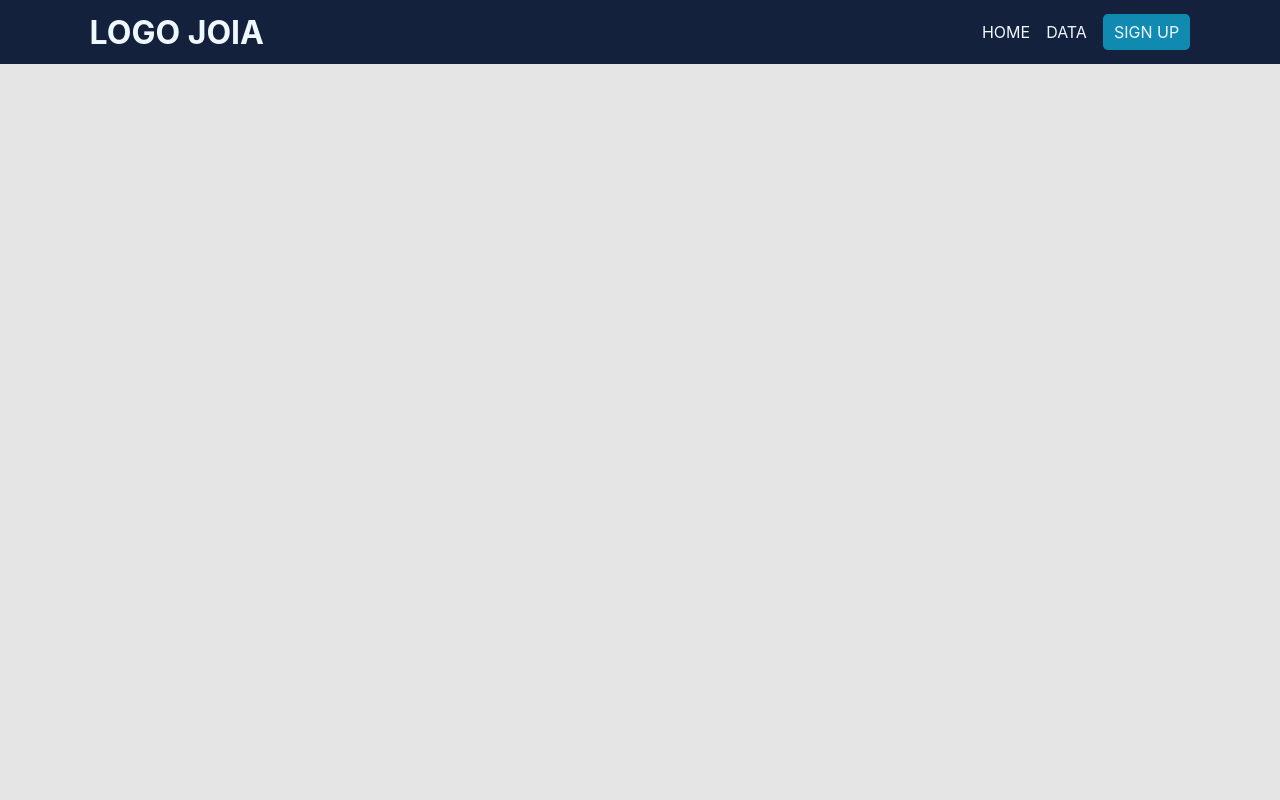
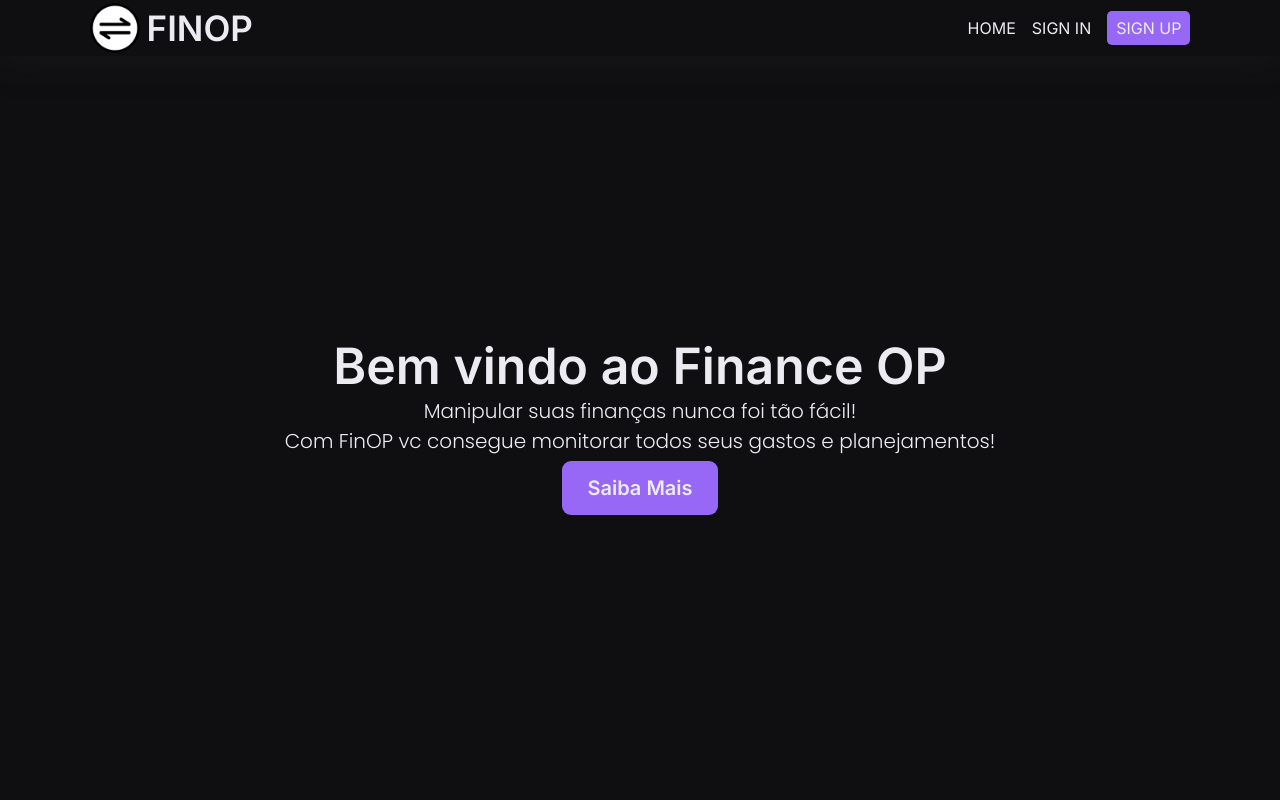
Before and after one commit to vct-h-dias/FinanceOP, a PHP site: page / in a window 1280 px wide. Run offline with PHP 8.4, Linux system fonts and the light colour scheme.

Commit message:
home updated

```diff
--- a/index.html
+++ b/index.html
@@ -6,20 +6,43 @@
     <link rel="stylesheet" href="styles/styles.css">
     <link rel="preconnect" href="https://fonts.googleapis.com">
     <link rel="preconnect" href="https://fonts.gstatic.com" crossorigin>
+    <link rel="shortcut icon" href="assets/logo_black.png" type="image/x-icon">
     <link href="https://fonts.googleapis.com/css2?family=Inter:wght@100;200;300;400;500;600&family=Poppins:wght@100;200;300;400;500&family=Source+Sans+Pro:wght@200;300;400;600&display=swap" rel="stylesheet">
     <meta name="viewport" content="width=device-width, initial-scale=1.0">
-    <title>Document</title>
+    <title>Finop</title>
 </head>
 <body>
     <div class="father">
         <header>
-            <h1> <a href="/">LOGO JOIA</a></h1>
+            <a href="/" class="a_logo">
+                <div class="div_logo">
+                    <div class="logo">
+
+                    </div>
+                    <div class="logo_text">
+                        <h1>FINOP</h1>
+                    </div>
+                </div>
+            </a>
             <ul>
-                <li><a href="/">HOME</a></li>
-                <li><a href="/data">DATA</a></li>
-                <li><a class="signup" href="/signup">SIGN UP</a></li>
+                <a class="hover-underline-animation" href="/"><li>HOME</li></a>
+                <a class="hover-underline-animation" href="/data"><li>SIGN IN</li></a>
+                <a class="signup" href="/signup"><li>SIGN UP</li></a>
             </ul>
         </header>
+
+        <div class="container_home">
+            <img class="home_img1" src="assets/vector_card1.png" width="500px" height="500px" alt="vetor de cartão de crédito 1">
+            <div class="home_text">
+                <h1>Bem vindo ao Finance OP</h1>
+                <h6>Manipular suas finanças nunca foi tão fácil!</h6>
+                <h6>Com FinOP vc consegue monitorar todos seus gastos e planejamentos!</h6>
+            </div>
+            <div class="home_button">
+                <a class="home_button_link" href="/">Saiba Mais</a>
+            </div>
+            <img class="home_img2" src="assets/vctor_card2.png" width="500px" height="500px" alt="vetor de cartão de crédito 2">
+        </div>
     </div>
 
     <script src="scripts/scripts.js"></script>
--- a/styles/basics.css
+++ b/styles/basics.css
@@ -8,19 +8,36 @@
     margin: 0;
     padding: 0;
     box-sizing: border-box;
-    color: var(--White2);
-    font-family: -apple-system, BlinkMacSystemFont, Segoe UI, Roboto, Oxygen, Ubuntu, Cantarell, Fira Sans, Droid Sans, Helvetica Neue, sans-serif;
+    text-decoration: none;
+    list-style: none;
+    color: var(--White);
 }
 
+button,
+input[type="submit"] {
+  cursor: pointer;
+}
 
 html {
-    /*White Theme*/
-    --White1: #ffffff;
-    --White2: #f0f8ff;
-    --Gray1: #e5e5e5;
-    --Gray2: #dcdcdd;
-    --Blue1: #14213d;
-    --Blue2: #118ab2;
+    /*Purple Theme*/
+    --Black2: #040307;
+    --White: #ecebf1;
+    --Purple1: #9668F5;
+    --Purple2: #6E4FEF;
+    --Purple3: #5740A0;
+    --Purple4: #2A293E;
+    --Purple5: #362A60;
 
     /*Black Theme*/
+    --Black1: #0F0F12;
+    --Lilac: #C4A6C8;
+    --Blue1: #454362;
+    --Blue2: #8D8AD3;
+    --Green1: #55BD94;
+    --Gray1: #808080;
+    --Red1: #E85B54;
+
+    font-size: 62.5%;
+    font-family: "Inter", BlinkMacSystemFont, Segoe UI, Roboto, Oxygen, Ubuntu, Cantarell, Fira Sans, Droid Sans, Helvetica Neue, sans-serif;
+
 }
--- a/styles/styles.css
+++ b/styles/styles.css
@@ -1,36 +1,195 @@
+html {
+  /*Purple Theme*/
+  --Black2: #040307;
+  --White: #ecebf1;
+  --Purple1: #9668f5;
+  --Purple2: #6e4fef;
+  --Purple3: #5740a0;
+  --Purple4: #2a293e;
+  --Purple5: #362a60;
 
+  /*Black Theme*/
+  --Black1: #0f0f12;
+  --Lilac: #c4a6c8;
+  --Blue1: #454362;
+  --Blue2: #8d8ad3;
+  --Green1: #55bd94;
+  --Gray1: #808080;
+  --Red1: #e85b54;
+  --Yellow1: #e5c51d;
+}
 
 .father {
   min-height: 100vh;
-    background-color: var(--Gray1);
+  background-color: var(--Black1);
 }
 
 header {
-    min-height: 4rem;
-    background-color: var(--Blue1);
+  min-height: 7vh;
+  background: var(--Black1);
+  box-shadow: 0 8px 32px 0 rgba(36, 36, 36, 0.37);
+  backdrop-filter: blur(4.5px);
+  -webkit-backdrop-filter: blur(4.5px);
   display: flex;
   align-items: center;
   justify-content: space-between;
 }
 
-header h1 {
+header .a_logo {
   margin-left: 7%;
 }
 
-header a {
-    text-decoration: none;
+header .div_logo {
+  display: flex;
+  gap: 0.7rem;
+  align-items: center;
+}
+
+header .logo {
+  width: 5rem;
+  height: 5rem;
+  background-size: contain;
+  background-image: url("../assets/logo_black.png");
+}
+
+header .div_logo h1 {
+  font-size: 3.5rem;
+}
+
+.hover-underline-animation {
+  display: inline-block;
+  position: relative;
+  color: var(--White);
+}
+
+.hover-underline-animation::after {
+  content: "";
+  position: absolute;
+  width: 100%;
+  transform: scaleX(0);
+  height: 2px;
+  bottom: 0;
+  left: 0;
+  background-color: var(--White);
+  transform-origin: bottom right;
+  transition: transform 0.25s ease-out;
+}
+
+.hover-underline-animation:hover::after {
+  transform: scaleX(1);
+  transform-origin: bottom left;
 }
 
 header ul {
   display: flex;
   align-items: center;
-    gap: 1rem;
+  gap: 1.6rem;
   list-style: none;
   margin-right: 7%;
 }
 
+header li {
+  font-size: 1.6rem;
+}
+
 header .signup {
-    background-color: var(--Blue2);
-    padding: .5rem 0.7rem;
+  background-color: var(--Purple1);
+  padding: 0.7rem 0.9rem;
   border-radius: 5px;
 }
+
+header .signup:hover {
+  transition: all 0.3s;
+  background-color: var(--Purple3);
+}
+
+.container_home {
+  min-height: 93vh;
+  display: flex;
+  flex-direction: column;
+  align-items: center;
+  justify-content: center;
+  position: relative;
+}
+
+.container_home .home_img1 {
+  position: absolute;
+  top: 0;
+  right: 90px;
+}
+
+.home_text {
+  display: flex;
+  flex-direction: column;
+  align-items: center;
+  justify-content: center;
+}
+
+.container_home .home_text h1 {
+  font-size: 5rem;
+}
+
+.container_home .home_text h6 {
+  font-size: 2rem;
+  font-family: "Poppins", sans-serif;
+  font-weight: 300;
+}
+
+.container_home .home_button {
+  padding: 2rem 1rem;
+}
+
+.container_home .home_button .home_button_link {
+  font-size: 2rem;
+  font-weight: 600;
+  color: var(--White);
+  padding: 1.5rem 2.5rem;
+  border-radius: 0.9rem;
+  background-color: var(--Purple1);
+}
+
+.container_home .home_button .home_button_link:hover {
+  transition: all 0.3s;
+  background-color: var(--Purple3);
+}
+
+.container_home .home_img2 {
+  position: absolute;
+  bottom: 0;
+  left: 90px;
+}
+
+@media (max-width: 768px) {
+  header {
+    position: relative;
+  }
+
+  header ul {
+    display: none;
+  }
+
+  header .a_logo {
+    margin-left: 50%;
+    transform: translate(-50%);
+  }
+}
+
+@media (max-width: 1588px) {
+    .container_home .home_img1 {
+        top: 0;
+        right: 0;
+    }
+    .container_home .home_img2 {
+        bottom: 0;
+        left: 0;
+    }
+}
+
+@media (max-width: 1400px) {
+    .container_home .home_img1 {
+        display: none;
+    }
+    .container_home .home_img2 {
+        display: none;
+    }
+}
```
Also changed, not shown: assets/vctor_card2.png (added), assets/vector_card1.png (added), assets/vector_card3.png (added). Lines whose indentation alone changed are shown as unchanged.
